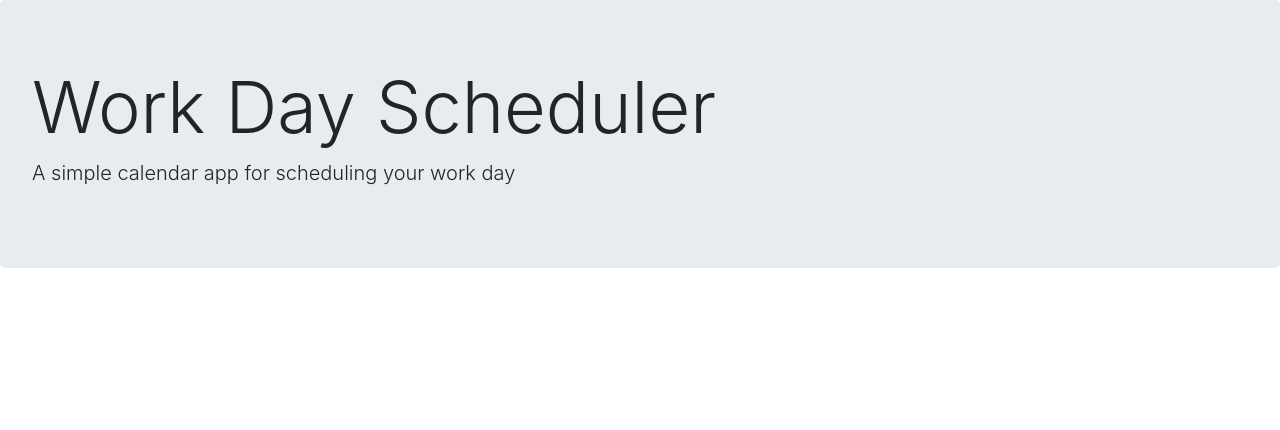
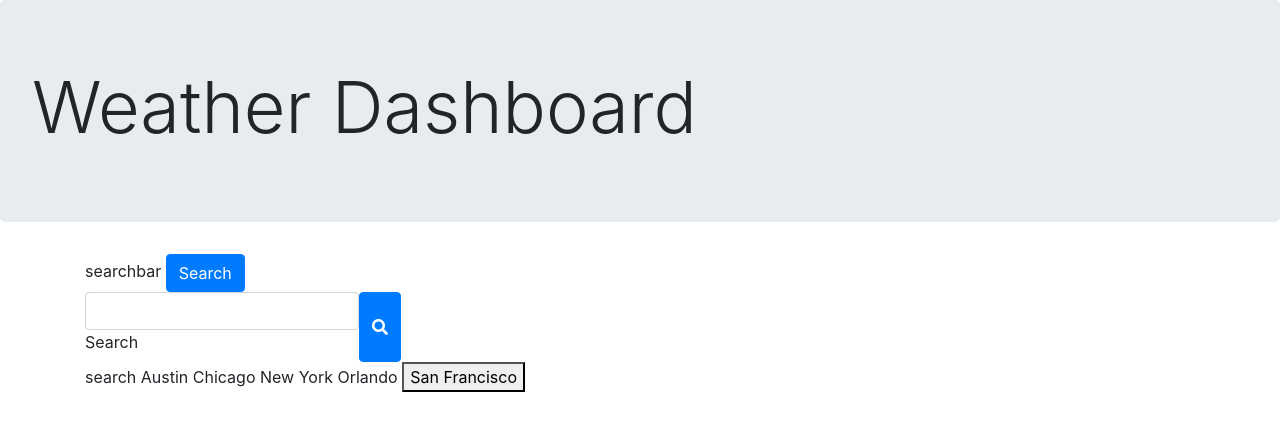
Before and after one commit to prsoulman/6-13-22-API-Weather-App, a plain HTML site: page index.html in a window 1280 px wide. Drawn offline with nearby package versions, Linux system fonts and the light colour scheme; files that its build step writes are made by us from their sources.

Commit message:
pseudocode started and HTML search bar and partial layout

```diff
--- a/index.html
+++ b/index.html
@@ -14,17 +14,33 @@
       rel="stylesheet"
     />
     <link rel="stylesheet" href="style.css" />
-    <title>Work Day Scheduler</title>
+    <title>Weather Forecast</title>
   </head>
-
   <body>
     <header class="jumbotron">
-      <h1 class="display-3">Work Day Scheduler</h1>
-      <p class="lead">A simple calendar app for scheduling your work day</p>
-      <p id="currentDay" class="lead"></p>
+      <h1 class="display-3">Weather Dashboard</h1>
     </header>
     <div class="container">
-      <!-- Timeblocks go here -->
+     <aside class="column d-grid gap-2" id="search-for-a-city">
+       <div class="search">searchbar
+        <button class="btn btn-primary" type="button">Search</button>
+        <div class="input-group">
+          <div class="form-outline">
+            <input type="search" id="form1" class="form-control" />
+            <label class="form-label" for="form1">Search</label>
+          </div>
+          <button type="button" class="btn btn-primary">
+            <i class="fas fa-search"></i>
+          </button>
+        </div>
+       </div>
+       <btn class="searchBtn">search</btn>
+       <btn class="Austin">Austin</btn>
+       <btn class="Chicago">Chicago</btn>
+       <btn class="New York">New York</btn>
+       <btn class="Orlando">Orlando</btn>
+       <button class="San Francisco">San Francisco</button>
+     </aside>
     </div>
 
     <script src="https://cdnjs.cloudflare.com/ajax/libs/jquery/3.2.1/jquery.min.js"></script>
```
Also changed, not shown: assets/script/script.js (+14 -0 lines).
